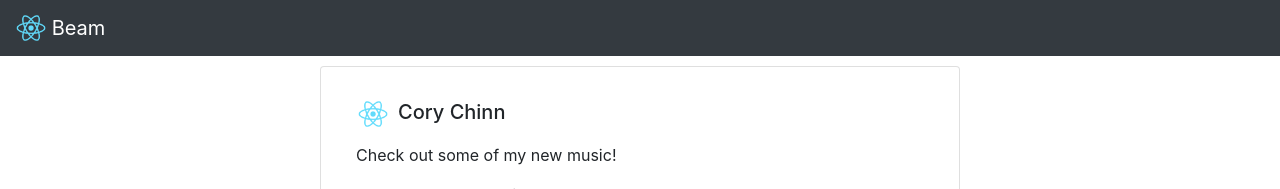
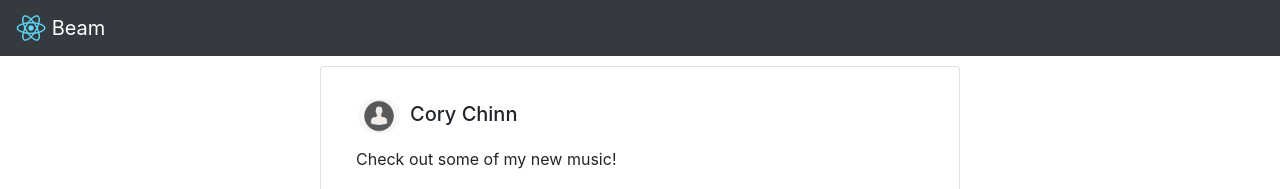
Before and after one commit to Cody-Chinn/Beam, a React (Create React App) app in the folder beam/: page / in a window 1280 px wide. Shown: the top 189 px of the page. Built offline with nearby package versions, Linux system fonts and the light colour scheme.

Commit message:
Added default profile image

```diff
--- a/beam/src/Components/Post.jsx
+++ b/beam/src/Components/Post.jsx
@@ -9,7 +9,7 @@ export default function Post () {
             <Card.Body>
                 <Card.Title>
                 <img
-                    src="../logo192.png"
+                    src="../default_profile.png"
                     className="post-pic"
                     alt="profile"  />
                     Cory Chinn
--- a/beam/src/Post.css
+++ b/beam/src/Post.css
@@ -8,8 +8,9 @@
 .post-pic {
     margin: 2px;
     margin-right: 10px;
-    width: 30px;
-    height: 30px;
+    width: 42px;
+    height: 34px;
+    border-radius: 20px;
 }
 
 .post-hdr {
```
Also changed, not shown: beam/public/default_profile.png (added).
